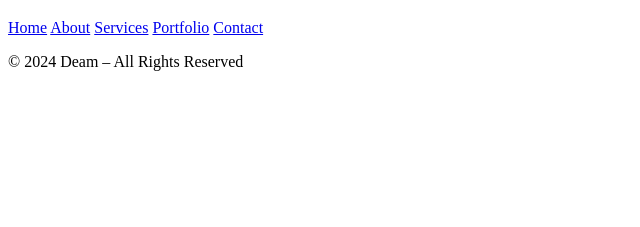
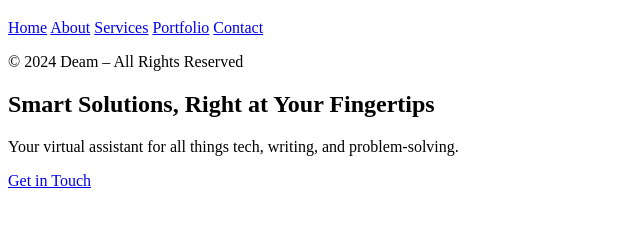
Before and after one commit to beibusaji/clientx-portfolio, a plain HTML site: page index.html in a window 1280 px wide. Shown: the part 61-288 px from the top of the page, without its empty margins (0-640 px from the left). Drawn offline with Linux system fonts and the light colour scheme.

Commit message:
Update index.html

```diff
--- a/index.html
+++ b/index.html
@@ -23,5 +23,10 @@
   <footer>
     <p>&copy; 2024 Deam – All Rights Reserved</p>
   </footer>
+<section id="hero">
+  <h2>Smart Solutions, Right at Your Fingertips</h2>
+  <p>Your virtual assistant for all things tech, writing, and problem-solving.</p>
+  <a href="contact.html" class="cta">Get in Touch</a>
+</section>
 </body>
 </html>
```
